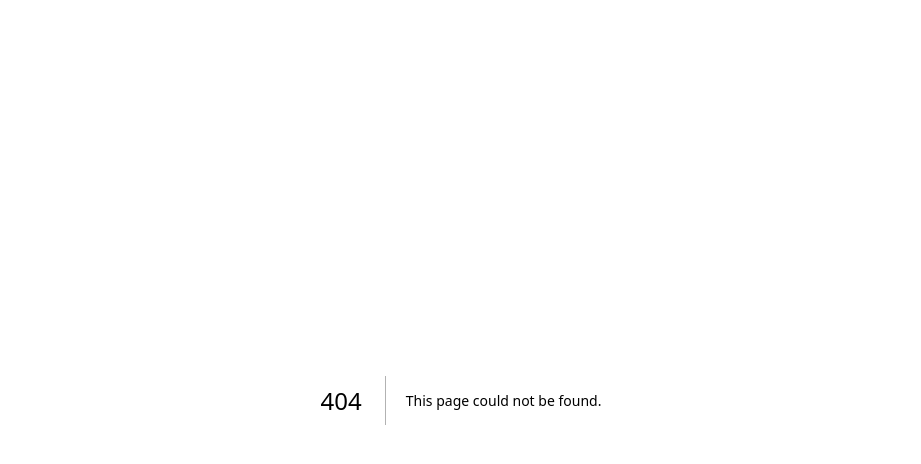
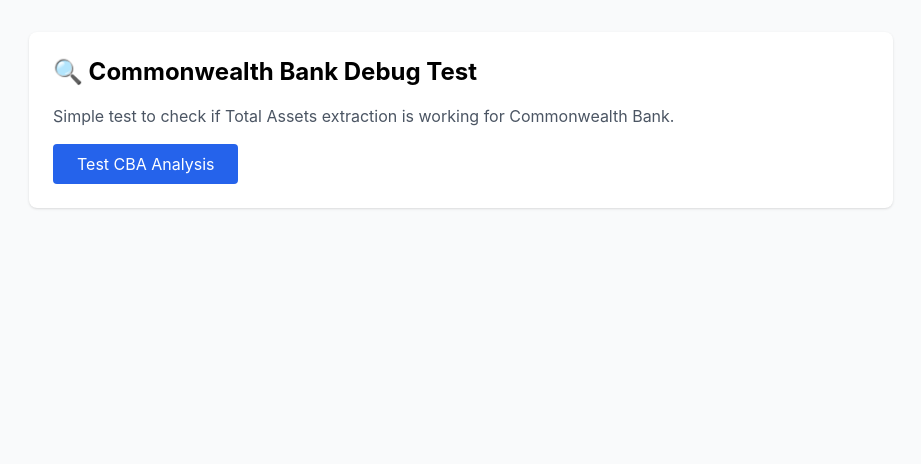
Before and after one commit to DB-Bee6465/climatechoices-company-research, a Next.js app: page /cba-debug in a window 1280 px wide. Before the commit this address had no page. Shown: the top 464 px of the page, without its empty margins (179-1100 px from the left). Built offline with nearby package versions, Linux system fonts and the light colour scheme.

Commit message:
Create simple CBA debug page - bypass deployment issues
- New standalone debug page at /cba-debug
- Direct test of Gemini analysis API
- Clear display of Total Assets extraction results
- Bypass complex navigation deployment issues
- Simple, reliable debugging tool

```diff
--- /dev/null
+++ b/pages/cba-debug.js
@@ -0,0 +1,172 @@
+import Head from 'next/head'
+import { useState } from 'react'
+
+export default function CBADebug() {
+  const [results, setResults] = useState(null)
+  const [loading, setLoading] = useState(false)
+  const [error, setError] = useState(null)
+
+  const testCBAAnalysis = async () => {
+    setLoading(true)
+    setError(null)
+    setResults(null)
+
+    try {
+      console.log('Testing Commonwealth Bank analysis...')
+
+      // Test the Gemini analysis directly
+      const response = await fetch('/api/gemini-analysis', {
+        method: 'POST',
+        headers: {
+          'Content-Type': 'application/json',
+        },
+        body: JSON.stringify({
+          documentUrl: 'https://www.commbank.com.au/content/dam/commbank-assets/investors/docs/results/fy24/2024-Annual-Report_spreads.pdf',
+          companyName: 'Commonwealth Bank of Australia'
+        })
+      })
+
+      if (!response.ok) {
+        throw new Error(`HTTP error! status: ${response.status}`)
+      }
+
+      const data = await response.json()
+      setResults(data)
+
+    } catch (err) {
+      console.error('Test error:', err)
+      setError(err.message)
+    } finally {
+      setLoading(false)
+    }
+  }
+
+  return (
+    <div className="min-h-screen bg-gray-50 py-8">
+      <Head>
+        <title>CBA Debug Test - Simple</title>
+      </Head>
+
+      <div className="max-w-4xl mx-auto px-4">
+        <div className="bg-white rounded-lg shadow p-6 mb-6">
+          <h1 className="text-2xl font-bold mb-4">🔍 Commonwealth Bank Debug Test</h1>
+          <p className="text-gray-600 mb-4">
+            Simple test to check if Total Assets extraction is working for Commonwealth Bank.
+          </p>
+
+          <button
+            onClick={testCBAAnalysis}
+            disabled={loading}
+            className="bg-blue-600 hover:bg-blue-700 disabled:bg-gray-400 text-white px-6 py-2 rounded"
+          >
+            {loading ? 'Testing...' : 'Test CBA Analysis'}
+          </button>
+        </div>
+
+        {loading && (
+          <div className="bg-blue-50 border border-blue-200 rounded-lg p-4 mb-6">
+            <div className="flex items-center">
+              <div className="animate-spin rounded-full h-4 w-4 border-b-2 border-blue-600 mr-2"></div>
+              <span>Testing Commonwealth Bank analysis...</span>
+            </div>
+          </div>
+        )}
+
+        {error && (
+          <div className="bg-red-50 border border-red-200 rounded-lg p-4 mb-6">
+            <h3 className="font-semibold text-red-800">Error</h3>
+            <p className="text-red-700">{error}</p>
+          </div>
+        )}
+
+        {results && (
+          <div className="space-y-6">
+            {/* Quick Results */}
+            <div className="bg-white rounded-lg shadow p-6">
+              <h2 className="text-xl font-semibold mb-4">Quick Results</h2>
+              <div className="grid grid-cols-1 md:grid-cols-3 gap-4">
+                <div className="bg-green-50 p-4 rounded">
+                  <div className="font-semibold">Total Revenue</div>
+                  <div className="text-lg">
+                    {results.structured_data?.financial_metrics?.total_revenue?.value
+                      ? `$${(results.structured_data.financial_metrics.total_revenue.value / 1000000000).toFixed(1)}B AUD`
+                      : 'Not found'
+                    }
+                  </div>
+                  <div className="text-sm text-gray-600">
+                    Confidence: {results.structured_data?.financial_metrics?.total_revenue?.confidence || 0}/10
+                  </div>
+                </div>
+
+                <div className="bg-blue-50 p-4 rounded">
+                  <div className="font-semibold">Total Assets</div>
+                  <div className="text-lg">
+                    {results.structured_data?.financial_metrics?.total_assets?.value
+                      ? `$${(results.structured_data.financial_metrics.total_assets.value / 1000000000).toFixed(1)}B AUD`
+                      : 'Not found'
+                    }
+                  </div>
+                  <div className="text-sm text-gray-600">
+                    Confidence: {results.structured_data?.financial_metrics?.total_assets?.confidence || 0}/10
+                  </div>
+                </div>
+
+                <div className="bg-purple-50 p-4 rounded">
+                  <div className="font-semibold">Employees</div>
+                  <div className="text-lg">
+                    {results.structured_data?.financial_metrics?.employee_count?.value
+                      ? results.structured_data.financial_metrics.employee_count.value.toLocaleString()
+                      : 'Not found'
+                    }
+                  </div>
+                  <div className="text-sm text-gray-600">
+                    Confidence: {results.structured_data?.financial_metrics?.employee_count?.confidence || 0}/10
+                  </div>
+                </div>
+              </div>
+            </div>
+
+            {/* ASRS Classification */}
+            {results.structured_data?.asrs_classification && (
+              <div className="bg-white rounded-lg shadow p-6">
+                <h2 className="text-xl font-semibold mb-4">ASRS Classification</h2>
+                <div className="bg-green-50 p-4 rounded">
+                  <div className="font-semibold text-green-800">
+                    {results.structured_data.asrs_classification.group}
+                  </div>
+                  <div className="text-green-700">
+                    Criteria met: {results.structured_data.asrs_classification.criteria_met?.join(', ')}
+                  </div>
+                  <div className="text-sm text-green-600">
+                    Classification confidence: {results.structured_data.asrs_classification.classification_confidence}/10
+                  </div>
+                </div>
+              </div>
+            )}
+
+            {/* Raw Response */}
+            <div className="bg-white rounded-lg shadow p-6">
+              <h2 className="text-xl font-semibold mb-4">Raw AI Response</h2>
+              <div className="bg-gray-50 p-4 rounded text-sm font-mono whitespace-pre-wrap max-h-96 overflow-y-auto">
+                {results.analysis}
+              </div>
+            </div>
+
+            {/* Structured Data */}
+            <div className="bg-white rounded-lg shadow p-6">
+              <h2 className="text-xl font-semibold mb-4">Structured Data</h2>
+              <details>
+                <summary className="cursor-pointer text-blue-600 hover:text-blue-700">
+                  Click to view JSON data
+                </summary>
+                <pre className="mt-4 bg-gray-50 p-4 rounded text-xs overflow-x-auto">
+                  {JSON.stringify(results.structured_data, null, 2)}
+                </pre>
+              </details>
+            </div>
+          </div>
+        )}
+      </div>
+    </div>
+  )
+}
```
